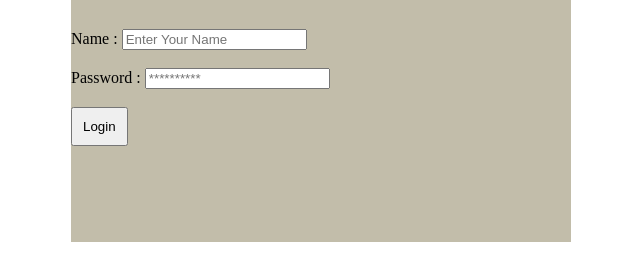
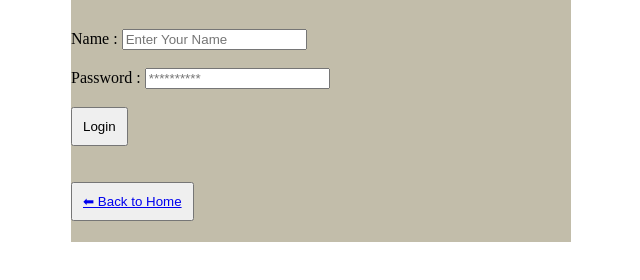
Before and after one commit to Varun2976/Stock-Palace, a plain HTML site: page Login.html in a window 1280 px wide. Shown: the part 66-346 px from the top of the page, without its empty margins (319-959 px from the left). Drawn offline with Linux system fonts and the light colour scheme.

Commit message:
Added button

```diff
--- a/Login.html
+++ b/Login.html
@@ -43,6 +43,8 @@
             <br><br>
             <a href="index.html"><button >Login</button></a>
         </form>
+        <br><br>
+        <button><a href="index.html">⬅ Back to Home</a></button>
     </div>
 </body>
 </html>
```
